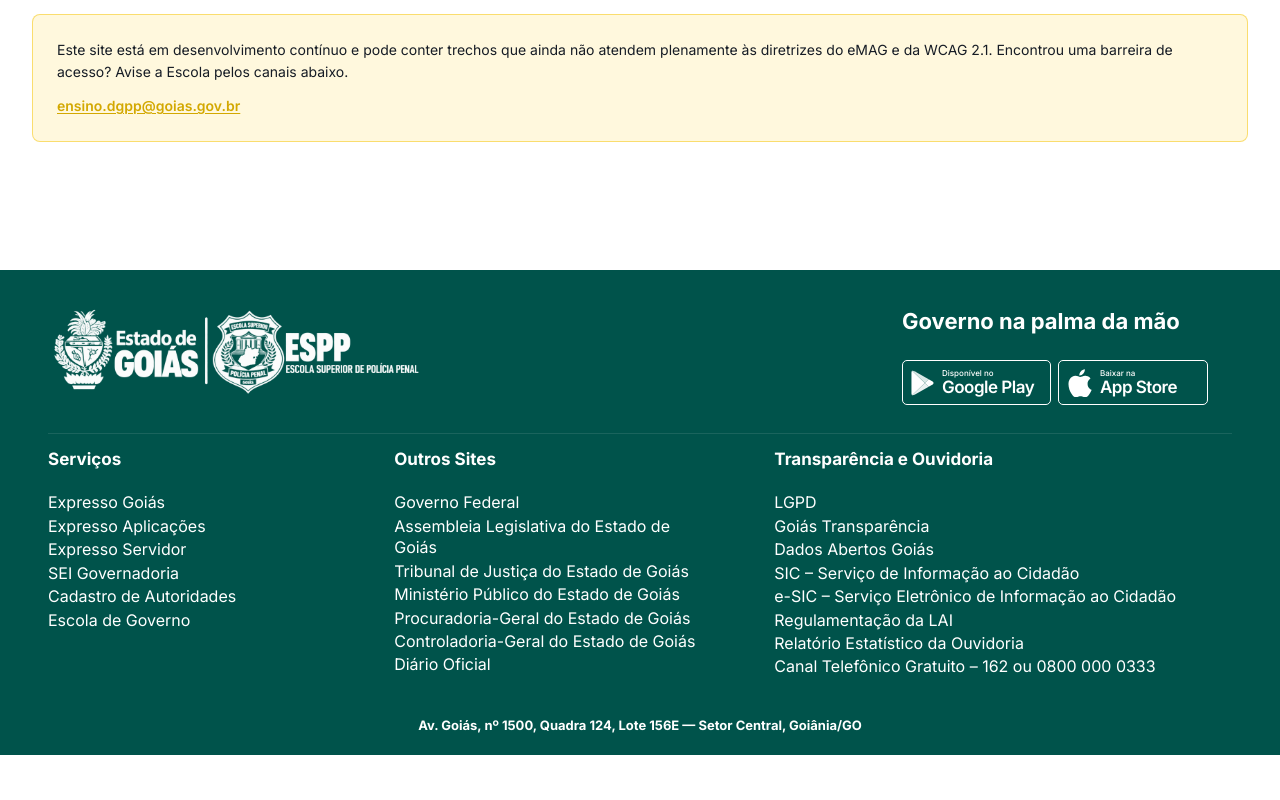
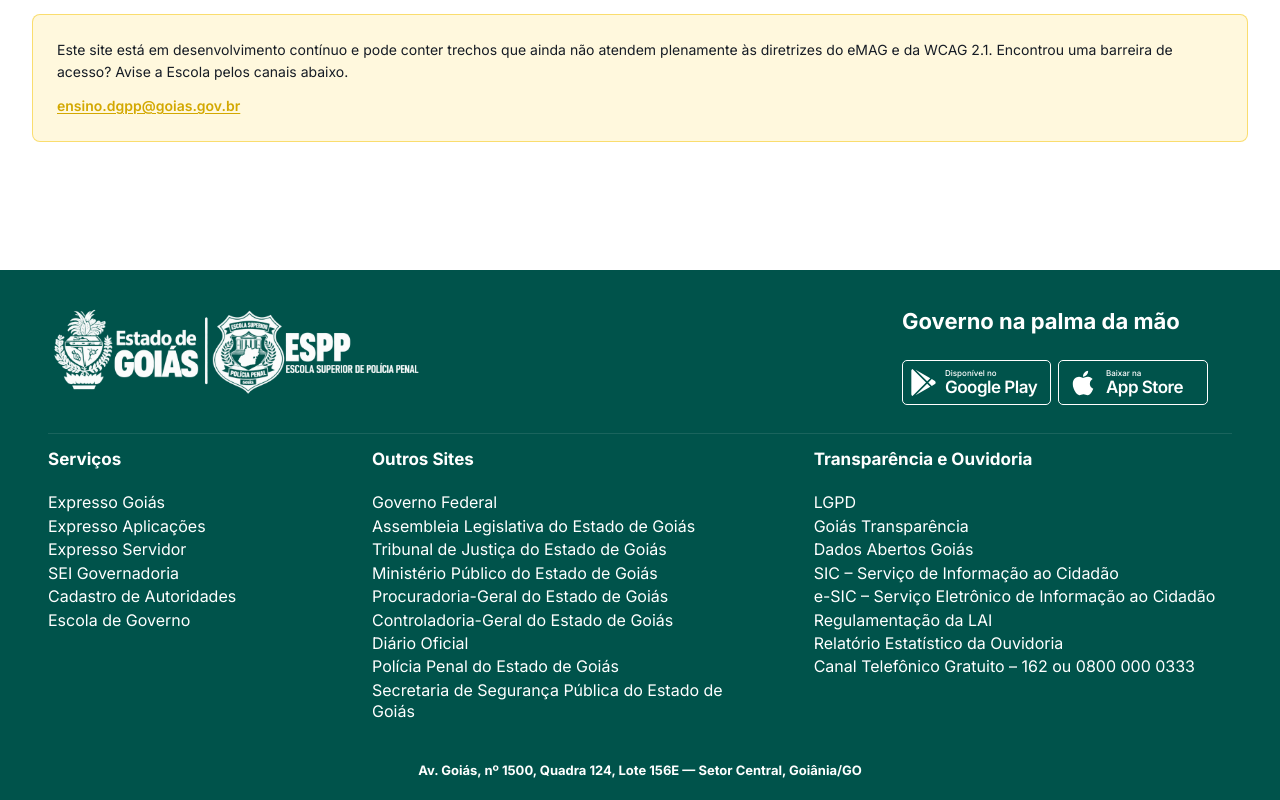
Before and after one commit to jhfmiguel/ppgo-espp-site, a Next.js app in the folder app/: page /acessibilidade in a window 1280 px wide. Shown: the part 927-1727 px from the top of the page. Before the commit the page ends 1682 px from the top, so only its background shows below. Built offline with nearby package versions, Linux system fonts and the light colour scheme.

Commit message:
Padroniza rodapé da ESPP com o NASPP

```diff
--- a/app/components/site-footer.tsx
+++ b/app/components/site-footer.tsx
@@ -1,4 +1,6 @@
 import Image from "next/image";
+import { AiFillApple } from "react-icons/ai";
+import { FaGooglePlay } from "react-icons/fa";
 import { localizacao } from "@/content/site";
 
 const servicos = [
@@ -18,6 +20,8 @@ const outrosSites = [
   ["Procuradoria-Geral do Estado de Goiás", "https://goias.gov.br/procuradoria/"],
   ["Controladoria-Geral do Estado de Goiás", "https://goias.gov.br/controladoria/"],
   ["Diário Oficial", "https://diariooficial.abc.go.gov.br/"],
+  ["Polícia Penal do Estado de Goiás", "https://www.policiapenal.go.gov.br/"],
+  ["Secretaria de Segurança Pública do Estado de Goiás", "https://goias.gov.br/seguranca/"],
 ] as const;
 
 const transparencia = [
@@ -29,40 +33,6 @@ const transparencia = [
   ["Regulamentação da LAI", "https://transparencia.go.gov.br/"],
   ["Relatório Estatístico da Ouvidoria", "https://www.ouvidoriageral.go.gov.br/"],
 ] as const;
-
-function GooglePlayMark() {
-  return (
-    <svg
-      viewBox="0 0 30 34"
-      className="mr-[7px] h-[28px] w-[25px] shrink-0"
-      aria-hidden="true"
-    >
-      <path d="M2.4 2.1 17.8 17 2.4 31.9c-.5-.5-.8-1.3-.8-2.2V4.3c0-.9.3-1.7.8-2.2Z" fill="#fff" />
-      <path d="m17.8 17 4.7-4.5L5.9 2.9c-1.4-.8-2.6-.9-3.5-.8L17.8 17Z" fill="#dbe9e7" />
-      <path d="m17.8 17 4.7 4.5L5.9 31.1c-1.4.8-2.6.9-3.5.8L17.8 17Z" fill="#fff" opacity=".92" />
-      <path d="m22.5 12.5 4.8 2.8c1.5.9 1.5 2.5 0 3.4l-4.8 2.8-4.7-4.5 4.7-4.5Z" fill="#fff" />
-    </svg>
-  );
-}
-
-function AppleStoreMark() {
-  return (
-    <svg
-      viewBox="0 0 28 34"
-      className="mr-[8px] h-[28px] w-[24px] shrink-0"
-      aria-hidden="true"
-    >
-      <path
-        d="M18.1 5.4c1.2-1.4 2-3.3 1.8-5.1-1.7.1-3.7 1.2-4.9 2.6-1.1 1.2-2 3.1-1.8 4.9 1.9.1 3.7-.9 4.9-2.4Z"
-        fill="#fff"
-      />
-      <path
-        d="M23.2 18.1c0-4.3 3.5-6.4 3.7-6.5-2-2.9-5.1-3.3-6.2-3.4-2.6-.3-5.1 1.5-6.4 1.5-1.4 0-3.5-1.5-5.7-1.5-2.9 0-5.6 1.7-7.1 4.3-3.1 5.3-.8 13.2 2.2 17.5 1.5 2.1 3.2 4.5 5.4 4.4 2.1-.1 3-1.4 5.6-1.4 2.5 0 3.4 1.4 5.7 1.3 2.4 0 3.9-2.1 5.3-4.2 1.7-2.4 2.4-4.8 2.4-4.9-.1 0-4.9-1.9-4.9-7.1Z"
-        fill="#fff"
-      />
-    </svg>
-  );
-}
 
 function ListaLinks({
   itens,
@@ -113,7 +83,7 @@ export function SiteFooter() {
                 aria-label="Disponível no Google Play"
                 className="flex h-[45px] w-[149px] items-center rounded-[5px] border border-white bg-transparent px-[7px] text-white transition-opacity hover:opacity-85"
               >
-                <GooglePlayMark />
+                <FaGooglePlay className="mr-[8px] size-[27px] shrink-0" aria-hidden="true" />
                 <span className="leading-none">
                   <span className="block text-[8px] font-medium leading-[1]">Disponível no</span>
                   <span className="mt-[2px] block whitespace-nowrap text-[17px] font-semibold leading-[1] tracking-[-0.03em]">Google Play</span>
@@ -127,7 +97,7 @@ export function SiteFooter() {
                 aria-label="Baixar na App Store"
                 className="flex h-[45px] w-[150px] items-center rounded-[5px] border border-white bg-transparent px-[9px] text-white transition-opacity hover:opacity-85"
               >
-                <AppleStoreMark />
+                <AiFillApple className="mr-[8px] size-[30px] shrink-0" aria-hidden="true" />
                 <span className="leading-none">
                   <span className="block text-[8px] font-medium leading-[1]">Baixar na</span>
                   <span className="mt-[2px] block whitespace-nowrap text-[17px] font-semibold leading-[1] tracking-[-0.03em]">App Store</span>
@@ -137,7 +107,7 @@ export function SiteFooter() {
           </div>
         </div>
 
-        <div className="grid gap-10 pt-[15px] md:grid-cols-[0.85fr_0.95fr_1.35fr] md:gap-[58px]">
+        <div className="grid gap-10 pt-[15px] md:grid-cols-[0.82fr_1.18fr_1.28fr] md:gap-[56px]">
           <section>
             <h2 className="text-[17px] font-bold leading-[1.25]">Serviços</h2>
             <ListaLinks itens={servicos} />
```
